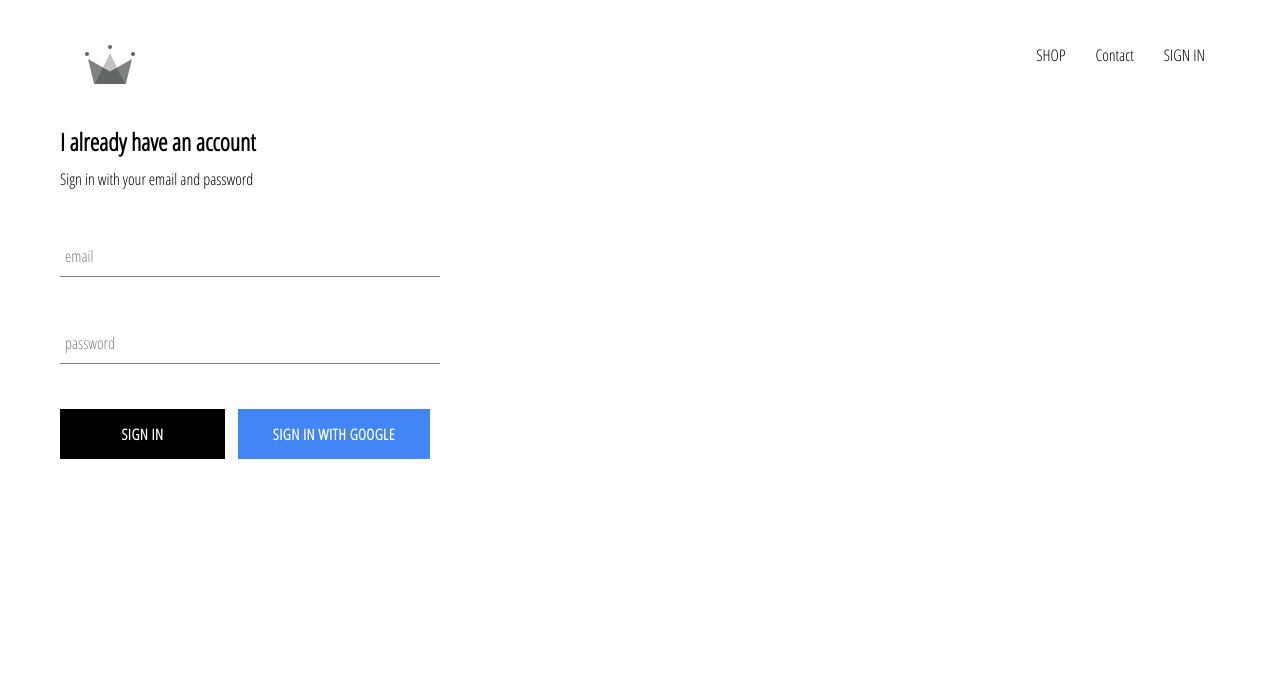
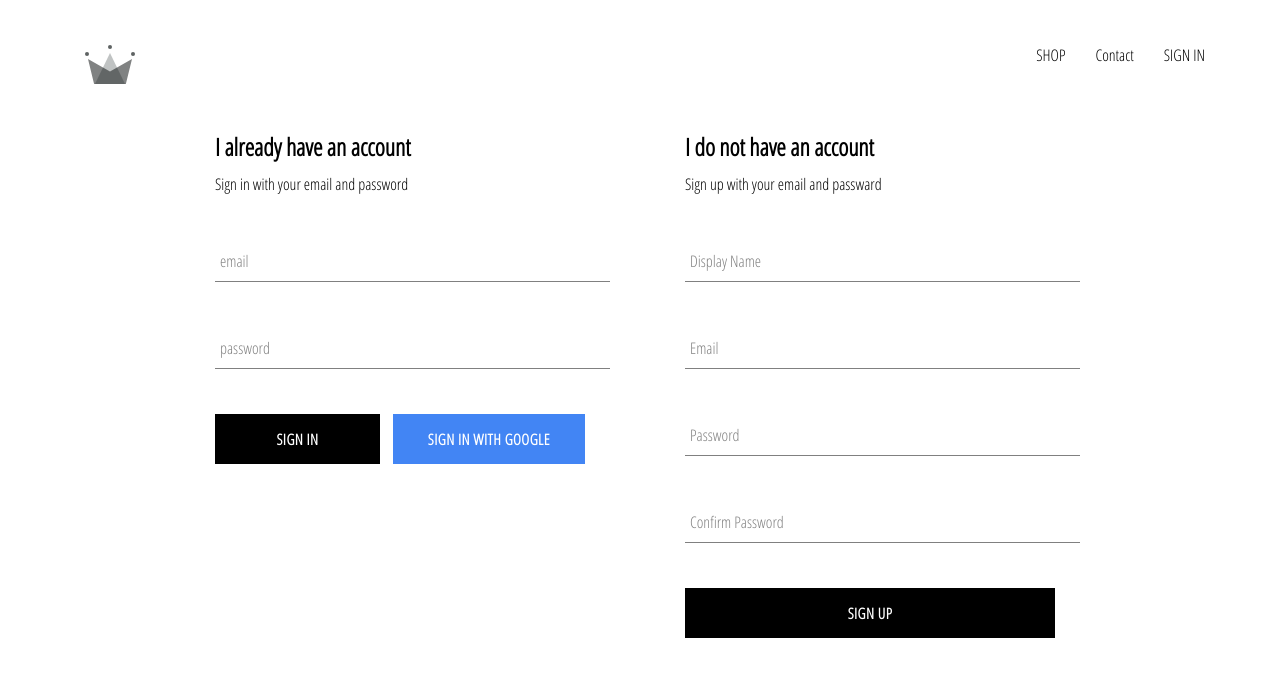
Before and after one commit to MohamedAhmed122/Shoty-Clothing, a React (Create React App) app: page /sign in a window 1280 px wide. Shown: the top 676 px of the page. Built offline with nearby package versions, Linux system fonts and the light colour scheme; no server answers.

Commit message:
add firebase auth and database and create sign up

```diff
--- a/src/App.css
+++ b/src/App.css
@@ -6,6 +6,3 @@ a{
     text-decoration: none;
 color: black;
 }
-*{
-    box-sizing: border-box;
-}
--- a/src/App.js
+++ b/src/App.js
@@ -5,29 +5,43 @@ import HomePage from "./Pages/HomePage.Component/HomePage.component"
 import ShopPage from "./Pages/ShopPage/ShopPage.component"
 import SignPage from "./Pages/SignIn-Page/SignIn-Page"
 import Header from "./Components/Header/Headr.component"
-import {auth} from "./firebase/firebase.utils"
+import { auth , createUserProfileDocument} from "./firebase/firebase.utils"
 
 class App extends React.Component {
   constructor() {
     super()
-    this.state={
+    this.state = {
       currentUser: null
-    }
+    };
   }
 
-  unsubscribeFromAuth =null;
+  unsubscribeFromAuth = null;
 
-  componentDidMount(){
-   this.unsubscribeFromAuth = auth.onAuthStateChanged( user =>{
-      this.setState({currentUser : user })
-      console.log(user);
-    })
+  componentDidMount() {
+    this.unsubscribeFromAuth = auth.onAuthStateChanged(async userAuth => {
+      if (userAuth) {
+        const userRef = await createUserProfileDocument(userAuth);
+
+        userRef.onSnapshot(snapShot => {
+          this.setState({
+            currentUser: {
+              id: snapShot.id,
+              ...snapShot.data()
+            }
+          });
+
+          console.log(this.state);
+        });
+      }
+      else{
+        this.setState({ currentUser: userAuth });
+      }
+    });
   }
 
-  componentWillUnmount(){
+  componentWillUnmount() {
     this.unsubscribeFromAuth();
   }
-
   render(){
     return (
       <div className="App">
--- a/src/Components/Form-input/Form-input.jsx
+++ b/src/Components/Form-input/Form-input.jsx
@@ -1,14 +1,19 @@
 import React from "react";
 import "./Form-input.style.scss";
 
-const FormInput = ({ label, handleChange, ...Props }) => (
-  <div className="group">
-    <input className='form-input' onChange={handleChange} {...Props} />
+const FormInput = ({ handleChange, label, ...otherProps }) => (
+  <div className='group'>
+    <input className='form-input' onChange={handleChange} {...otherProps} />
     {label ? (
-      <label className={`${Props.value.length ? "shrink" : ""} form-input-label `}>
+      <label
+        className={`${
+          otherProps.value.length ? 'shrink' : ''
+        } form-input-label`}
+      >
         {label}
       </label>
     ) : null}
   </div>
 );
+
 export default FormInput;
--- a/src/Components/Form-input/Form-input.style.scss
+++ b/src/Components/Form-input/Form-input.style.scss
@@ -51,4 +51,57 @@ $main-color: black;
       @include shrinkLabel();
     }
   }
+}$sub-color: grey;
+$main-color: black;
+
+@mixin shrinkLabel {
+  top: -14px;
+  font-size: 12px;
+  color: $main-color;
 }
+
+.group {
+  position: relative;
+  margin: 45px 0;
+
+  .form-input {
+    background: none;
+    background-color: white;
+    color: $sub-color;
+    font-size: 18px;
+    padding: 10px 10px 10px 5px;
+    display: block;
+    width: 100%;
+    border: none;
+    border-radius: 0;
+    border-bottom: 1px solid $sub-color;
+    margin: 25px 0;
+
+    &:focus {
+      outline: none;
+    }
+
+    &:focus ~ .form-input-label {
+      @include shrinkLabel();
+    }
+  }
+
+  input[type='password'] {
+    letter-spacing: 0.3em;
+  }
+
+  .form-input-label {
+    color: $sub-color;
+    font-size: 16px;
+    font-weight: normal;
+    position: absolute;
+    pointer-events: none;
+    left: 5px;
+    top: 10px;
+    transition: 300ms ease all;
+
+    &.shrink {
+      @include shrinkLabel();
+    }
+  }
+}
--- a/src/Components/Menu-item/Menu-item.component.jsx
+++ b/src/Components/Menu-item/Menu-item.component.jsx
@@ -1,5 +1,4 @@
 import React from "react";
-
 import "./Menu-item.style.scss";
 
 const Menu = ({ title, img, size }) => (
@@ -10,6 +9,7 @@ const Menu = ({ title, img, size }) => (
         backgroundImage: `url(${img}) `,
       }}
     />
+
     <div className="cantainer">
       <h3 className="title">{title.toUpperCase()}</h3>
       <span className="subtitle">SHOP NOW</span>
--- a/src/Components/Sign-in/Sign-in-component.jsx
+++ b/src/Components/Sign-in/Sign-in-component.jsx
@@ -1,9 +1,11 @@
 import React from "react";
 
-import FormInput from '../Form-input/Form-input'
-import CustomButton from "../custom-button/custtom-button.component"
-import {signInWithGoogle} from "../../firebase/firebase.utils"
+import FormInput from "../Form-input/Form-input";
+import CustomButton from "../custom-button/custtom-button.component";
+import { signInWithGoogle } from "../../firebase/firebase.utils";
 import "./Sign-in.style.scss";
+
+import { auth } from "../../firebase/firebase.utils";
 
 class SignIn extends React.Component {
   constructor(props) {
@@ -14,9 +16,15 @@ class SignIn extends React.Component {
     };
   }
 
-  handleSubmit = (e) => {
+  handleSubmit = async (e) => {
     e.preventDefault();
-    this.setState({email:'', password:''})
+    const { email, password } = this.state;
+    try {
+      await auth.signInWithEmailAndPassword(email, password);
+      this.setState({ email: "", password: "" });
+    } catch (error) {
+      console.error(error);
+    }
   };
 
   handleChange = (e) => {
@@ -34,7 +42,7 @@ class SignIn extends React.Component {
       <div className="sign-in">
         <h2 className="title">I already have an account</h2>
         <span>Sign in with your email and password</span>
-        <form onSubmit={this.handleSubmit} >
+        <form onSubmit={this.handleSubmit}>
           <FormInput
             required
             value={this.state.email}
@@ -45,18 +53,19 @@ class SignIn extends React.Component {
           />
           <FormInput
             required
-            value={this.state.email}
+            value={this.state.password}
             name="password"
             type="password"
-            label ="password"
+            label="password"
             handleChange={this.handleChange}
           />
-          <div className='buttons'>
-            <CustomButton type="submit" >Sign in</CustomButton>
-            <CustomButton onClick={signInWithGoogle} isGoogleSignedIn>sign in with google</CustomButton>
+          <div className="buttons">
+            <CustomButton type="button">Sign in</CustomButton>
+            <CustomButton onClick={signInWithGoogle} isGoogleSignedIn>
+              sign in with google
+            </CustomButton>
           </div>
         </form>
-
       </div>
     );
   }
--- /dev/null
+++ b/src/Components/Sign-up/Sign-up.compenont.jsx
@@ -0,0 +1,93 @@
+import React from "react";
+
+import FormInput from "../Form-input/Form-input";
+
+import CustomButton from "../custom-button/custtom-button.component";
+
+import { auth, createUserProfileDocument } from "../../firebase/firebase.utils";
+
+import "./Sign-up.style.scss";
+
+class SignUp extends React.Component {
+  constructor() {
+    super();
+    this.state = {
+      displayName: "",
+      email: "",
+      password: "",
+      confirmPassward: "",
+    };
+  }
+  handleSubmit = async (e) => {
+    e.preventDefault();
+    const { displayName, email, password, confirmPassward } = this.state;
+    if (password !== confirmPassward) {
+      alert(" password doesn't match!");
+      return;
+    }
+    try {
+      const { user } = await auth.createUserWithEmailAndPassword( email , password );
+      createUserProfileDocument(user, { displayName });
+
+      this.setState({
+        displayName: "",
+        email: "",
+        password: "",
+        confirmPassward: "",
+      });
+
+    } catch (error) {
+      console.error(error);
+    }
+  };
+
+  handleChange = (e) => {
+    const {name , value}= e.target;
+    this.setState({ [name]: value });
+  };
+
+  render() {
+    return (
+      <div className='sign-up'>
+        <h2 className="title">I do not have an account</h2>
+        <span>Sign up with your email and passward</span>
+        <form className='sign-up-form' onSubmit={this.handleSubmit}>
+          <FormInput
+            type="text"
+            required
+            value={this.state.displayName}
+            onChange={this.handleChange}
+            label="Display Name"
+            name="displayName"
+          ></FormInput>
+          <FormInput
+            type="email"
+            required
+            value={this.state.email}
+            onChange={this.handleChange}
+            label="Email"
+            name="email"
+          ></FormInput>
+          <FormInput
+            type="password"
+            required
+            value={this.state.password}
+            onChange={this.handleChange}
+            label="Password"
+            name="Password"
+          ></FormInput>
+          <FormInput
+            type="password"
+            required
+            value={this.state.confirmPassward}
+            onChange={this.handleChange}
+            label="Confirm Password"
+            name="ConfirmPassword"
+          ></FormInput>
+        </form>
+        <CustomButton type="submit">Sign up</CustomButton>
+      </div>
+    );
+  }
+}
+export default SignUp;
--- /dev/null
+++ b/src/Components/Sign-up/Sign-up.style.scss
@@ -0,0 +1,9 @@
+.sign-up {
+    display: flex;
+    flex-direction: column;
+    width: 380px;
+
+    .title {
+        margin: 10px 0;
+    }
+}
--- a/src/Pages/SignIn-Page/SignIn-Page.jsx
+++ b/src/Pages/SignIn-Page/SignIn-Page.jsx
@@ -1,10 +1,12 @@
 import React from "react";
 import SigIn from "../../Components/Sign-in/Sign-in-component";
+import SignUp from "../../Components/Sign-up/Sign-up.compenont"
 import "./SignIn-style.scss";
 
 const SignPage = () => (
-  <div>
+  <div className='sign-in-up'>
     <SigIn />
+    <SignUp />
   </div>
 );
 export default SignPage;
--- a/src/Pages/SignIn-Page/SignIn-style.scss
+++ b/src/Pages/SignIn-Page/SignIn-style.scss
@@ -0,0 +1,6 @@
+.sign-in-up {
+    width: 850px;
+    display: flex;
+    justify-content: space-between;
+    margin: 30px auto;
+}
--- a/src/firebase/firebase.utils.js
+++ b/src/firebase/firebase.utils.js
@@ -12,6 +12,33 @@ const firebaseConfig = {
   appId: "1:1050371229893:web:3db3789cc62e760b43c8ac",
   measurementId: "G-QL6GXD9J50"
 };
+
+
+export const createUserProfileDocument = async (userAuth, addtionalData) => {
+  if (!userAuth) return;
+
+  const userRef = firestore.doc(`user/${userAuth.uid}`);
+  const snapShot = await userRef.get();
+  if (!snapShot.exists) {
+    const {
+      displayName,
+      email
+    } = userAuth;
+    const createdAt = new Date();
+    try {
+      await userRef.set({
+        displayName,
+        email,
+        createdAt,
+        ...addtionalData
+      })
+    } catch (error) {
+      console.log('error in creating new user', error.message)
+    }
+  }
+  return userRef;
+}
+
 // Initialize Firebase
 firebase.initializeApp(firebaseConfig);
 
@@ -19,7 +46,9 @@ const firebaseConfig = {
 export const firestore = firebase.firestore();
 
 const provider = new firebase.auth.GoogleAuthProvider();
-  provider.setCustomParameters({ prompt: 'select_account' });
+provider.setCustomParameters({
+  prompt: 'select_account'
+});
 export const signInWithGoogle = () => auth.signInWithPopup(provider);
 
 export default firebase;
```
Lines whose indentation alone changed are shown as unchanged.
